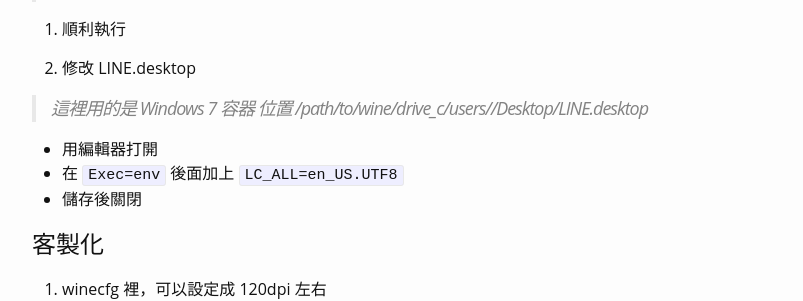
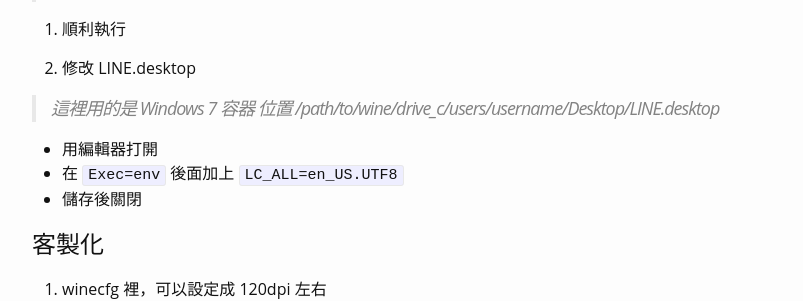
Before and after one commit to Brli/brli.github.io, a Jekyll site: the page built from _posts/2017-10-23-linux-wine-line.markdown, in a window 1280 px wide and 900 px high, scrolled down 1072 px. Shown: the part 164-465 px from the top of the window, without its empty margins (238-1041 px from the left). Built offline with Jekyll 4.4.1, drawn with Linux system fonts in a browser that asks for light colours; comment, search, counter and statistics services are not loaded.

Commit message:
wine-line: minor edit

```diff
--- a/_posts/2017-10-23-linux-wine-line.markdown
+++ b/_posts/2017-10-23-linux-wine-line.markdown
@@ -46,7 +46,7 @@ LC_ALL=en_US.UTF8 wine LineInst.exe
 6. 修改 LINE.desktop
 
 > 這裡用的是 Windows 7 容器
-> 位置 /path/to/wine/drive_c/users/<username>/Desktop/LINE.desktop
+> 位置 /path/to/wine/drive_c/users/username/Desktop/LINE.desktop
 
 - 用編輯器打開
 - 在 `Exec=env` 後面加上 `LC_ALL=en_US.UTF8`
```
